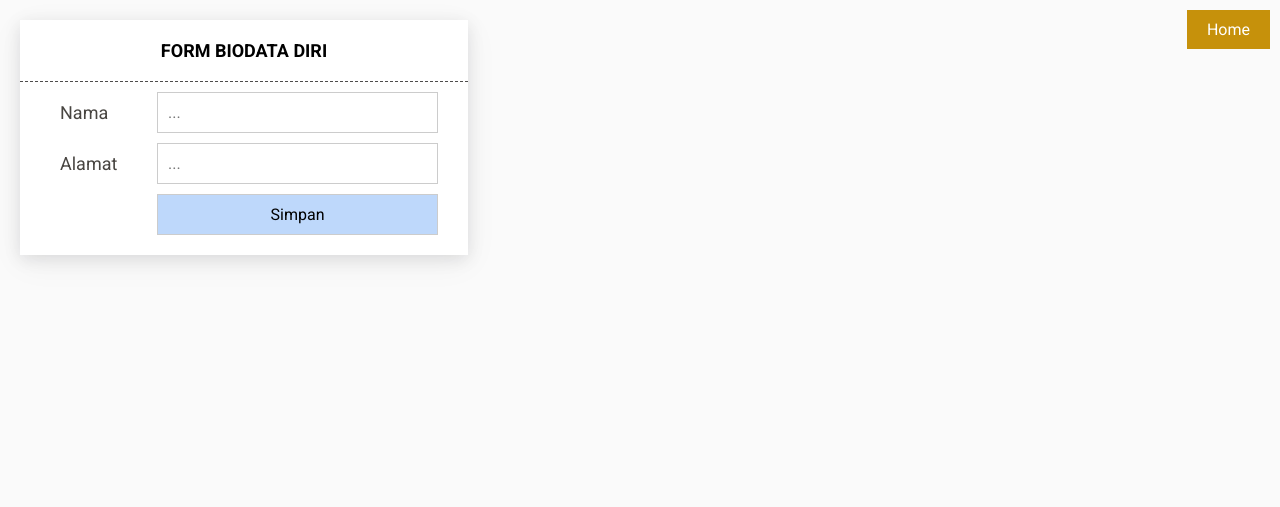
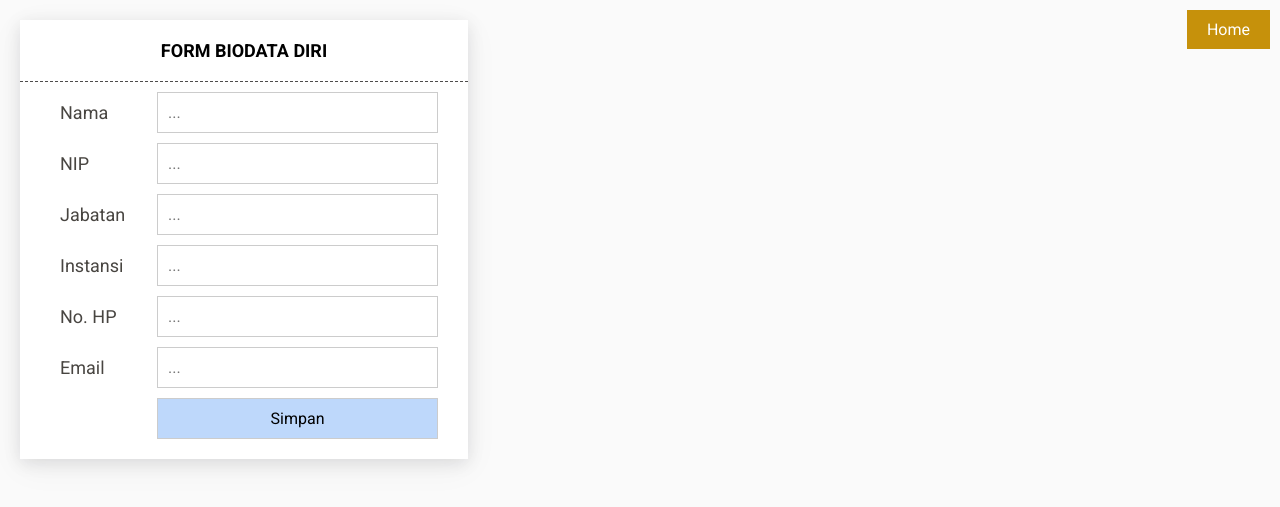
Before and after one commit to dodiman/aplikasi_kuesioner, a Python web app: template templates/responden/responden.html in a window 1280 px wide. Shown: the top 507 px of the page. Run offline with Jinja, Linux system fonts and the light colour scheme; the template is opened without the code that fills it, so the values that code supplies are empty.

Commit message:
perbaikan1

```diff
--- a/keterangan.txt
+++ b/keterangan.txt
@@ -1,6 +1,7 @@
 -- install pacakgae untuk pembuatan virtual environment python
    pip install virtualenv
 --- buat virtual environment python
+   python -m venv "myenv"
 
 1. install package yang diperlukan di dalam pembuatan project
 pip install -r requirements.txt
--- a/static/js/responden/responden.js
+++ b/static/js/responden/responden.js
@@ -63,15 +63,59 @@ async function fecth_data_kumpulan_kuis(elm) {
             // label_salah_elm.style.display = "block";
             label_salah_elm.setAttribute("for", `salah${item.id}`);
 
+            const label_bukti_pelaksanaan = document.createElement("label");
+            label_bukti_pelaksanaan.setAttribute("for", `bukti_pelaksanaan${item.id}`);
+            label_bukti_pelaksanaan.textContent = "Bukti Pelaksanaan";
+
+            const input_bukti = document.createElement("input");
+            input_bukti.setAttribute("id", `bukti_pelaksanaan${item.id}`);
+            input_bukti.setAttribute("name", `bukti_pelaksanaan${item.id}`);
+            input_bukti.setAttribute("type", "text");
+            input_bukti.style.width = "600px";
+            input_bukti.style.padding = "0 10px";
+
             class_kotak_pilihan.appendChild(jawaban_benar_elm);
             class_kotak_pilihan.appendChild(label_benar_elm);
             class_kotak_pilihan.appendChild(jawaban_salah_elm);
             class_kotak_pilihan.appendChild(label_salah_elm);
+            class_kotak_pilihan.appendChild(label_bukti_pelaksanaan);
+            class_kotak_pilihan.appendChild(input_bukti);
 
             group_elm.appendChild(teks_elm);
             group_elm.appendChild(class_kotak_pilihan);
 
             form_elm.appendChild(group_elm);
+
+            // munculkan dan sembunyikan bukti pelaksanaan
+            input_bukti.style.display = "none";
+            label_bukti_pelaksanaan.style.display = "none";
+
+            jawaban_benar_elm.addEventListener("change", (e) => {
+                console.log(e.target);
+                console.log(e.target.value);
+                if (e.target.value == "Benar") {
+                    label_bukti_pelaksanaan.style.display = "block";
+                    input_bukti.style.display = "block";
+                }
+            });
+
+            jawaban_salah_elm.addEventListener("change", (e) => {
+                console.log(e.target);
+                console.log(e.target.value);
+                if (e.target.value != "Salah") {
+                    console.log("ini terjadi");
+                    input_bukti.style.display = "none";
+                    label_bukti_pelaksanaan.style.display = "none";
+                }
+            });
+
+
+            // document.addEventListener("change", (e) => {
+            //     console.log(e.target.value);
+            //     console.log(e.target.value == "Benar")
+
+            //     console.log(e.target);
+            // })
         });
 
 
@@ -100,10 +144,10 @@ async function fecth_data_kumpulan_kuis(elm) {
 
                 // console.log(obj3);
 
+                // kumpulkan data biodata dan jawaban kuis dalam satu object
                 let mydata = {
                     "biodata": JSON.parse(localStorage.getItem("biodata")),
-                    "jawaban": obj3,
-                    "lainnya": [1, 3, 4]
+                    "jawaban": obj3
                 }
 
                 // simpan jawaban
@@ -130,7 +174,7 @@ form_biodata_elm.addEventListener("submit", (e) => {
         biodata_obj[pair[0]] = pair[1];
     }
 
-    // simpan ke local storage
+    // simpan data biodata ke local storage
     localStorage.setItem("biodata", JSON.stringify(biodata_obj));
 
     // sembunyikan kotak form input biodata
--- a/templates/responden/responden.html
+++ b/templates/responden/responden.html
@@ -22,10 +22,34 @@
                 <input name="nama" id="nama" type="text" placeholder="..." required />
             </div>
             <div class="input">
-                <label for="nama">
-                    alamat
+                <label for="nip">
+                    NIP
                 </label>
-                <input name="alamat" id="alamat" type="text" placeholder="..." required />
+                <input name="nip" id="nip" type="text" placeholder="..." required />
+            </div>
+            <div class="input">
+                <label for="jabatan">
+                    Jabatan
+                </label>
+                <input name="jabatan" id="jabatan" type="text" placeholder="..." required />
+            </div>
+            <div class="input">
+                <label for="asal_instansi">
+                    Instansi
+                </label>
+                <input name="asal_instansi" id="asal_instansi" type="text" placeholder="..." required />
+            </div>
+            <div class="input">
+                <label for="no_hp">
+                    No. HP
+                </label>
+                <input name="no_hp" id="no_hp" type="text" placeholder="..." required />
+            </div>
+            <div class="input">
+                <label for="email">
+                    Email
+                </label>
+                <input name="email" id="email" type="text" placeholder="..." required />
             </div>
             <div class="input">
                 <span></span>
```
Also changed, not shown: migrations/versions/0f5f941980e4_revisi1.py (added, +48 -0 lines), models/kategori.py (+8 -1 lines), mulai/index.py (+8 -3 lines), 1 other file.
